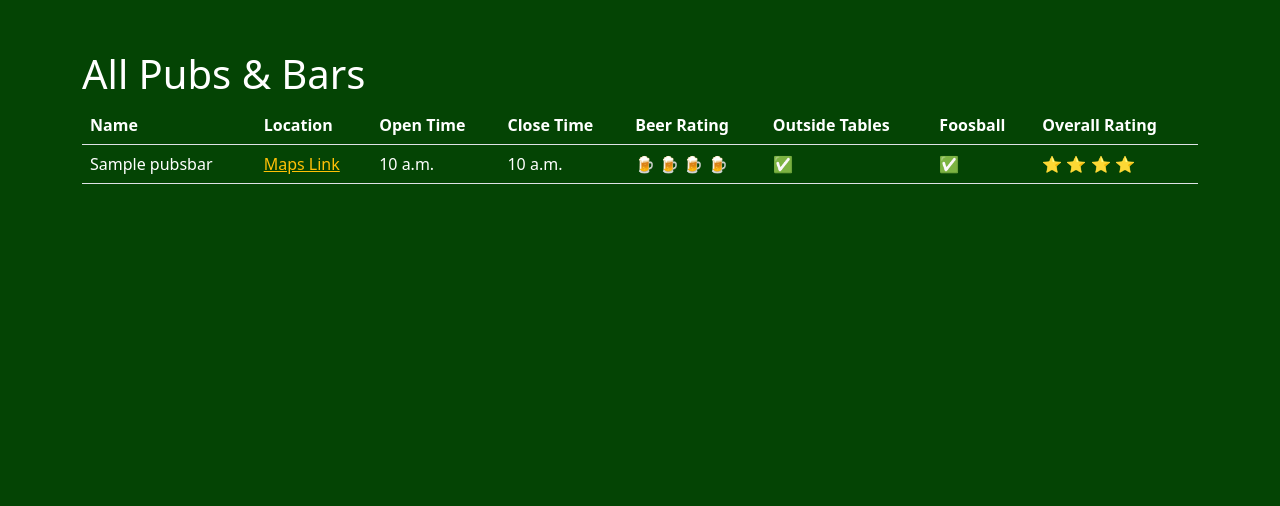
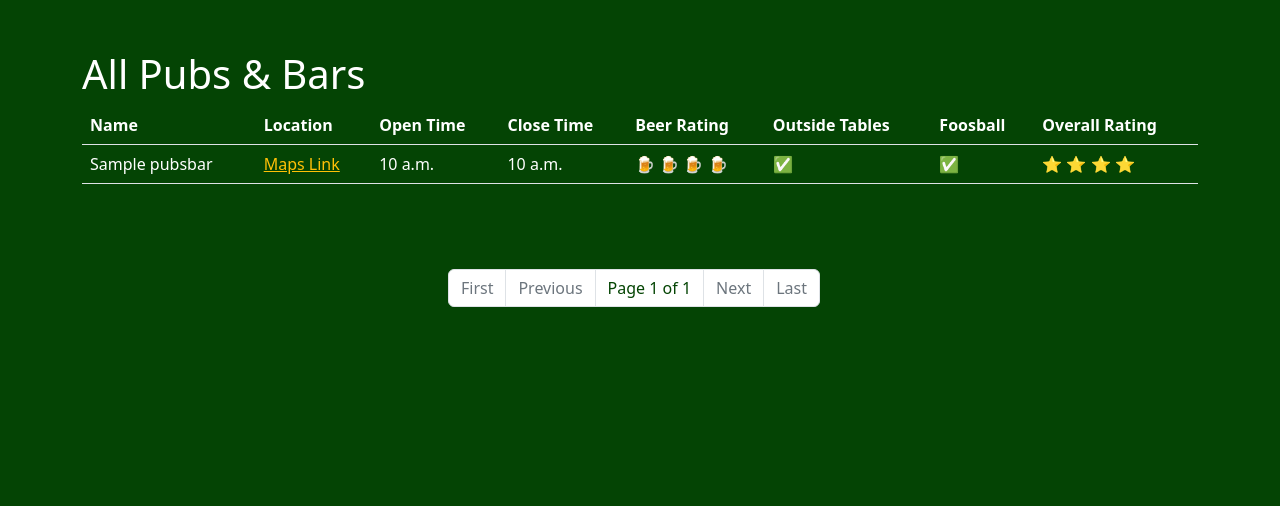
Before and after one commit to vojpr/Prague_Pubs_Bars_website_API, a Django app: page /list/ in a window 1280 px wide. Shown: the top 506 px of the page. Run offline with Django 4.2, Linux system fonts and the light colour scheme; tables that the repository leaves empty hold one stand-in row (values such as "Sample post").

Commit message:
Add pagination

```diff
--- a/pubs_app/templates/pubs_app/pubsbars_list.html
+++ b/pubs_app/templates/pubs_app/pubsbars_list.html
@@ -62,6 +62,44 @@
     </div>
 </div>
 
+<div class="pagination container justify-content-center mt-4">
+    <ul class="pagination">
+        {% if page_obj.has_previous %}
+        <li class="page-item">
+            <a class="page-link" href="?page=1{% if querystring %}&amp;{{ querystring }}{% endif %}">First</a>
+        </li>
+        <li class="page-item">
+            <a class="page-link" href="?page={{ page_obj.previous_page_number }}{% if querystring %}&amp;{{ querystring }}{% endif %}">Previous</a>
+        </li>
+        {% else %}
+        <li class="page-item disabled">
+            <a class="page-link" href="">First</a>
+        </li>
+        <li class="page-item disabled">
+            <a class="page-link" href="">Previous</a>
+        </li>
+        {% endif %}
+        <li class="page-item">
+            <p class="page-link current-page no-hover">Page {{ page_obj.number }} of {{ page_obj.paginator.num_pages }}</p>
+        </li>
+        {% if page_obj.has_next %}
+        <li class="page-item">
+            <a class="page-link" href="?page={{ page_obj.next_page_number }}{% if querystring %}&amp;{{ querystring }}{% endif %}">Next</a>
+        </li>
+        <li class="page-item">
+            <a class="page-link" href="?page={{ page_obj.paginator.num_pages }}{% if querystring %}&amp;{{ querystring }}{% endif %}">Last</a>
+        </li>
+        {% else %}
+        <li class="page-item disabled">
+            <a class="page-link" href="">Next</a>
+        </li>
+        <li class="page-item disabled">
+            <a class="page-link" href="">Last</a>
+        </li>
+        {% endif %}
+    </ul>
+</div>
+
 <footer class="footer"><a href="https://documenter.getpostman.com/view/20820622/Uz5Knavg" target=”_blank”>API Documentation</a></footer>
 
 {% endblock content %}
--- a/pubs_app/views.py
+++ b/pubs_app/views.py
@@ -14,6 +14,7 @@ class IndexPageView(TemplateView):
 class PubsListView(ListView):
     model = PubsBars
     context_object_name = "pubs_list"
+    paginate_by = 10
 
 
 # API views
--- a/static/css/master.css
+++ b/static/css/master.css
@@ -47,6 +47,16 @@ a:hover, a:focus {
     margin-bottom: 20px;
 }
 
+.pagination {
+    --bs-pagination-color: #044403;
+    --bs-pagination-hover-color: #258523;
+    --bs-pagination-focus-color: #258523;
+}
+
+.no-hover{
+    pointer-events: none;
+}
+
 .footer {
     font-size: 150%;
     width:100%;
```
